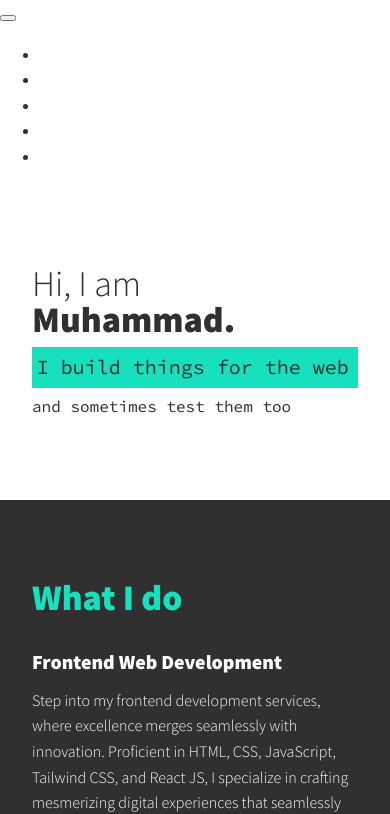
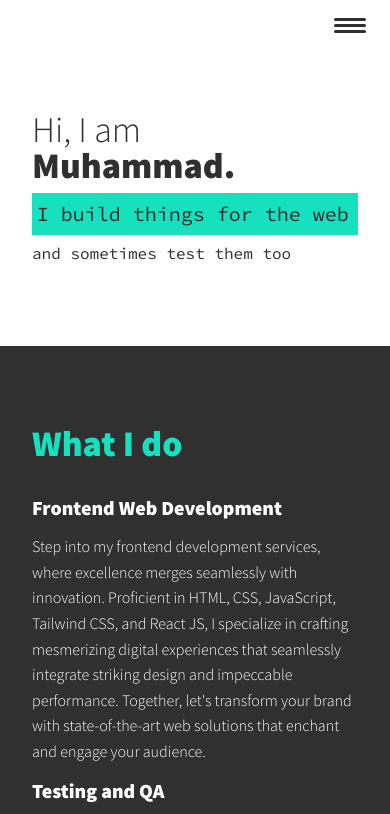
Before and after one commit to muhammadsalah7/portfolio, a plain HTML site: page index.html in a window 390 px wide. Shown: the top 814 px of the page. Drawn offline with nearby package versions, Linux system fonts and the light colour scheme.

Commit message:
setting up the hamburger menu

```diff
--- a/index.html
+++ b/index.html
@@ -19,10 +19,8 @@
     <title>Muhammad Salah — Junior Software Engineer</title>
   </head>
   <body>
+    <!-- Header -->
     <header>
-      <div class="logo">
-        <img src="images/logo.png" alt="" />
-      </div>
       <button class="nav-toggle" aria-label="toggle navigation">
         <span class="hamburger"></span>
       </button>
@@ -32,7 +30,7 @@
             <a href="#about" class="nav-link">About Me</a>
           </li>
           <li class="nav-item">
-            <a href="#services" class="nav__link">Services</a>
+            <a href="#services" class="nav-link">Services</a>
           </li>
           <li class="nav-item">
             <a href="#work" class="nav-link">Works</a>
@@ -230,7 +228,7 @@
     </section>
 
     <!-- Footer -->
-    <footer class="footer">
+    <footer class="footer" id="contact">
       <p>GET IN TOUCH!</p>
       <ul class="social-list">
         <li class="social-list-item">
--- a/style.css
+++ b/style.css
@@ -119,6 +119,86 @@ h3 {
 }
 
 /* header */
+header {
+  display: flex;
+  justify-content: space-between;
+  padding: 1em;
+}
+
+.nav {
+  position: fixed;
+  background: var(--clr-dark);
+  color: var(--clr-light);
+  top: 0;
+  bottom: 0;
+  left: 0;
+  right: 0;
+  z-index: 100;
+
+  transform: translateX(100%);
+  transition: transform 250ms cubic-bezier(0.5, 0, 0.5, 1);
+}
+
+.nav-list {
+  list-style: none;
+  display: flex;
+  height: 100%;
+  flex-direction: column;
+  justify-content: space-evenly;
+  align-items: center;
+  margin: 0;
+  padding: 0;
+}
+
+.nav-link {
+  color: inherit;
+  font-weight: var(--fw-bold);
+  font-size: var(--fs-h2);
+  text-decoration: none;
+}
+
+.nav-link:hover {
+  color: var(--clr-accent);
+}
+.nav-toggle {
+  padding: 0.5em;
+  background: transparent;
+  border: 0;
+  cursor: pointer;
+  position: absolute;
+  right: 1em;
+  top: 1em;
+  z-index: 1000;
+}
+.hamburger {
+  display: block;
+  position: relative;
+}
+.hamburger,
+.hamburger::before,
+.hamburger::after {
+  background: var(--clr-dark);
+  width: 2em;
+  height: 3px;
+  border-radius: 1em;
+  transition: transform 250ms ease-in-out;
+}
+
+.hamburger::before,
+.hamburger::after {
+  content: "";
+  position: absolute;
+  left: 0;
+  right: 0;
+}
+
+.hamburger::before {
+  top: 6px;
+}
+.hamburger::after {
+  bottom: 6px;
+}
+
 /*  Intro section  */
 .intro {
   position: relative;
```
